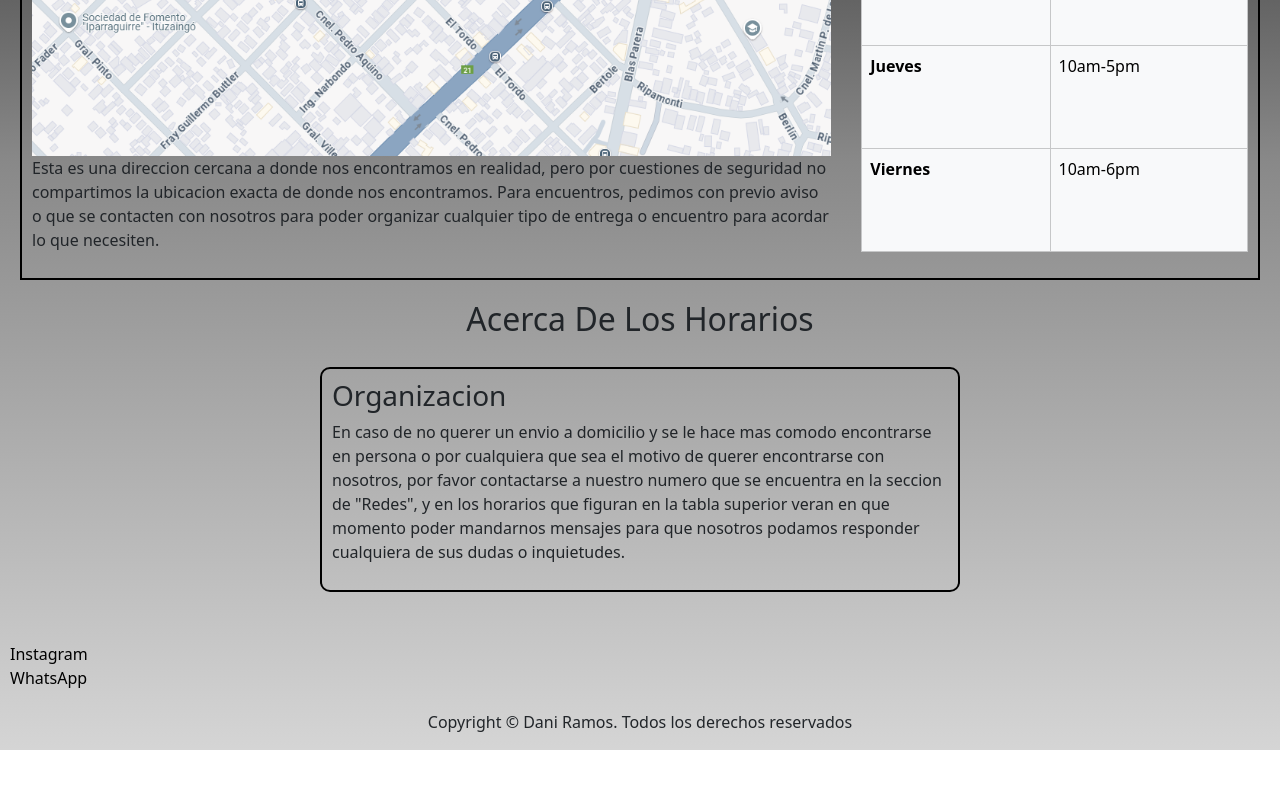
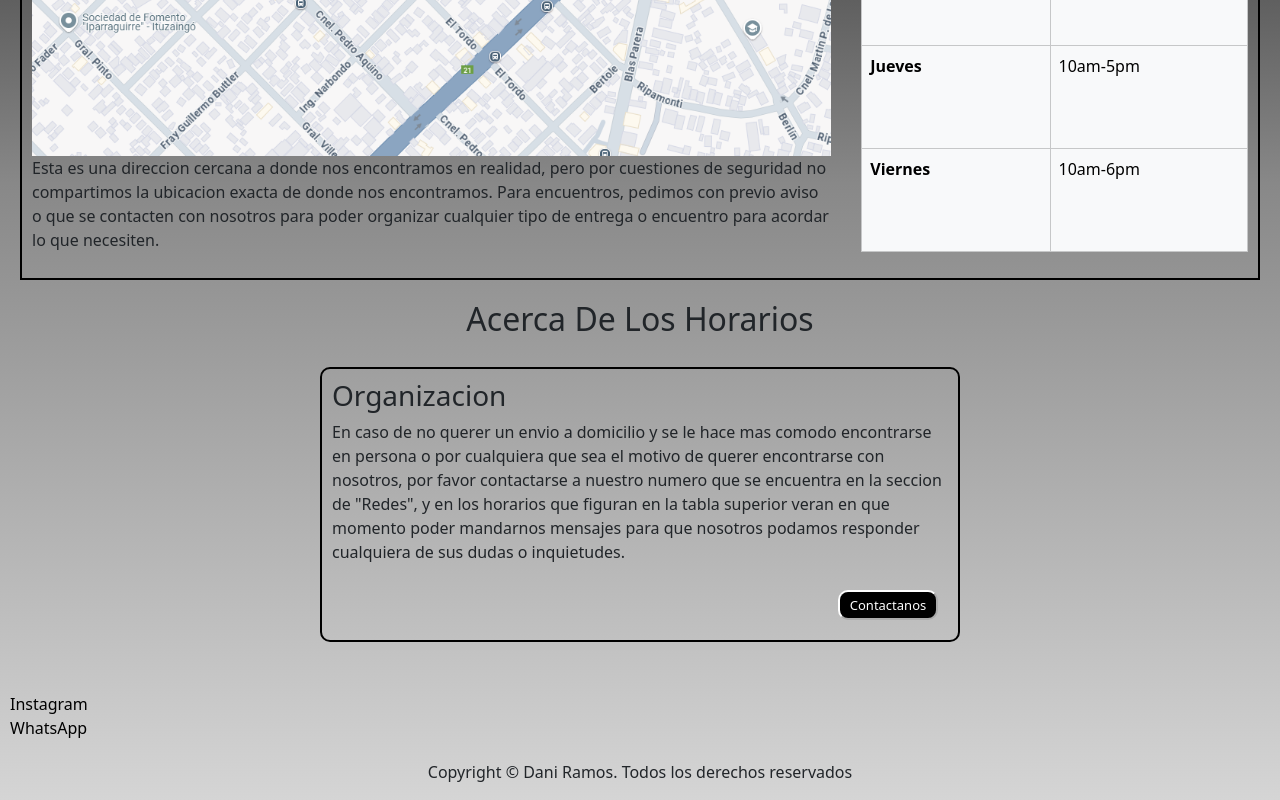
Before and after one commit to daniramos-05/Desarrollo-Web, a website: page pages/ubicacion.html in a window 1280 px wide. Shown: the part 433-1233 px from the top of the page. Before the commit the page ends 1183 px from the top, so only its background shows below. Drawn offline with nearby package versions, Linux system fonts and the light colour scheme; a web font is replaced by a local one.

Commit message:
extends 2

```diff
--- a/css/scss/_ubicacion.scss
+++ b/css/scss/_ubicacion.scss
@@ -43,3 +43,19 @@
     width: 70%;
   }
 }
+.contenedor-contactanos{
+    display: flex;
+    justify-content: flex-end;
+}
+.contactanos {
+  background-color: $color-2;
+  color: $color-3;
+  border-color: $color-3;
+  transition: 1s;
+  @extend %boton;
+  &:hover {
+    font-size: 15px;
+    transform: scale(1.1);
+    border-color: $color-6;
+  }
+}
--- a/pages/ubicacion.html
+++ b/pages/ubicacion.html
@@ -87,6 +87,9 @@
             encontrarse con nosotros, por favor contactarse a nuestro numero que se encuentra en la seccion de "Redes", y en los horarios que figuran en la tabla superior veran en
             que momento poder mandarnos mensajes para que nosotros podamos responder cualquiera de sus dudas o inquietudes.
           </p>
+          <div class="contenedor-contactanos">
+            <a href="./redes.html"><button class="contactanos">Contactanos</button></a>
+          </div>
         </div>
       </div>
     </header>
```
Also changed, not shown: css/index.css, 1 other file.
